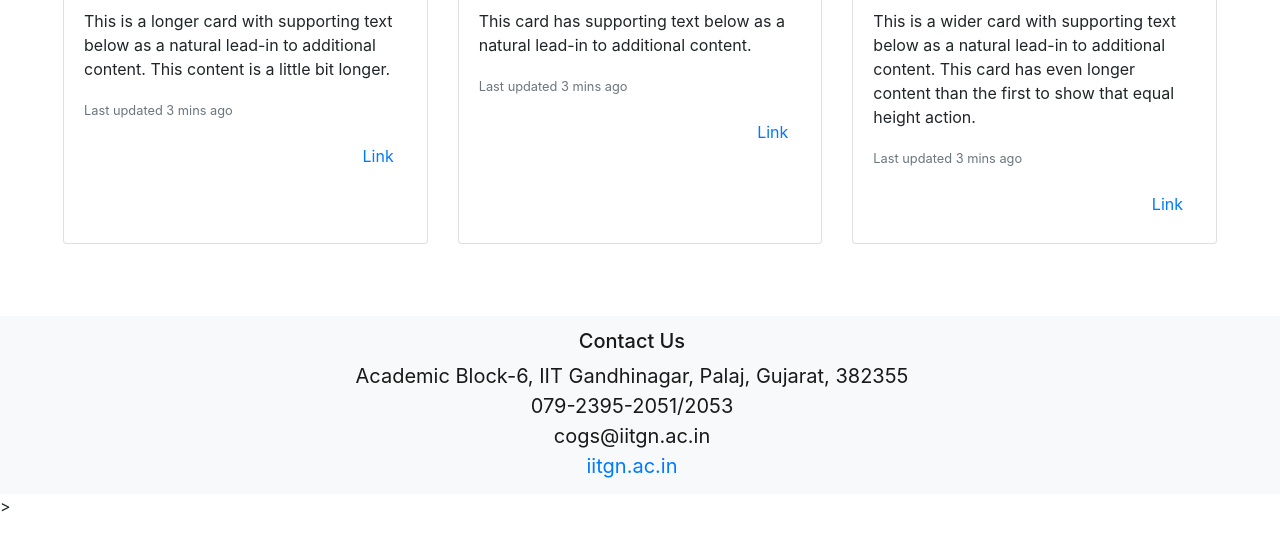
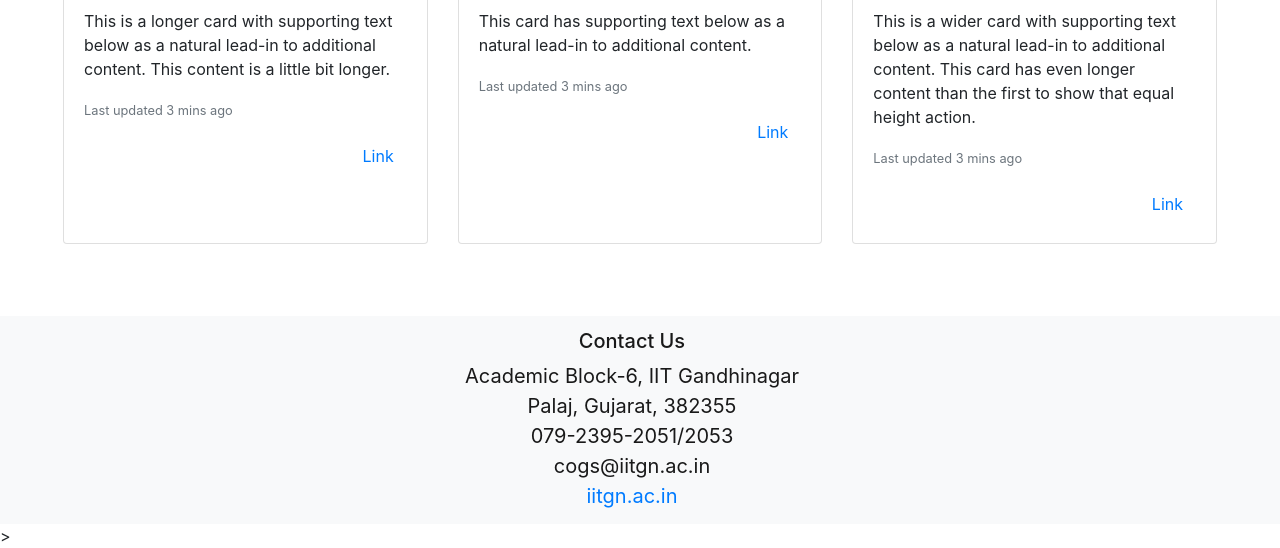
Before and after one commit to Aditya-76/Cognitive-Science-Portal, a plain HTML site: page experiments.html in a window 1280 px wide. Shown: the part 749-1297 px from the top of the page. Before the commit the page ends 1267 px from the top, so only its background shows below. Drawn offline with nearby package versions, Linux system fonts and the light colour scheme.

Commit message:
contact us changes

```diff
--- a/experiments.html
+++ b/experiments.html
@@ -117,7 +117,8 @@
         <nav class="navbar navbar-light bg-light text-center justify-content-center">
             <span class="navbar-brand mb-0">
                 <h5>Contact Us</h5>
-                Academic Block-6, IIT Gandhinagar, Palaj, Gujarat, 382355<br>
+                Academic Block-6, IIT Gandhinagar<br>
+                Palaj, Gujarat, 382355<br>
                 079-2395-2051/2053<br>
                 cogs@iitgn.ac.in<br>
                 <a href="http://iitgn.ac.in/" target="_blank">iitgn.ac.in</a>
```
Also changed, not shown: index.html (+2 -1 lines), team.html (+2 -1 lines).
